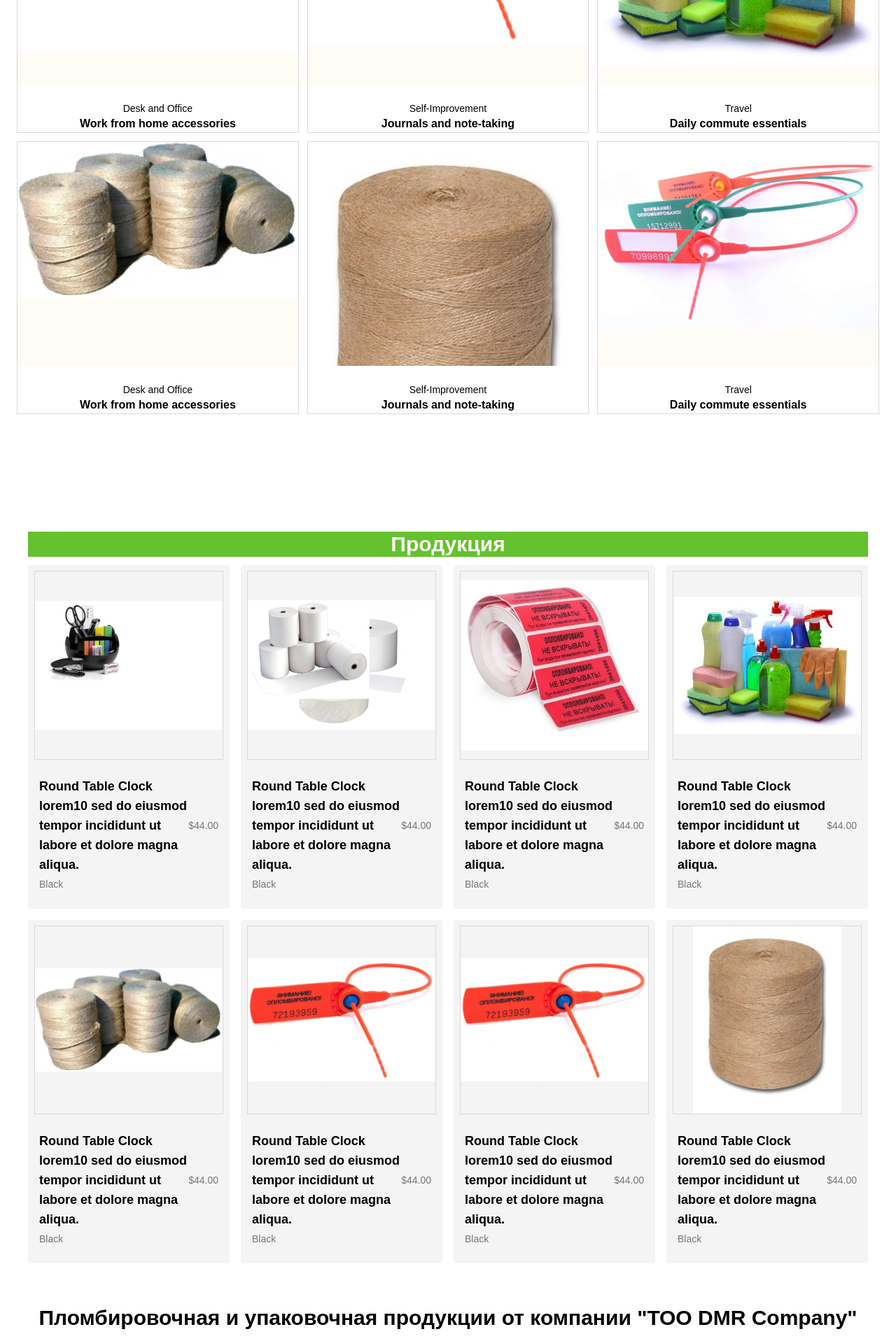
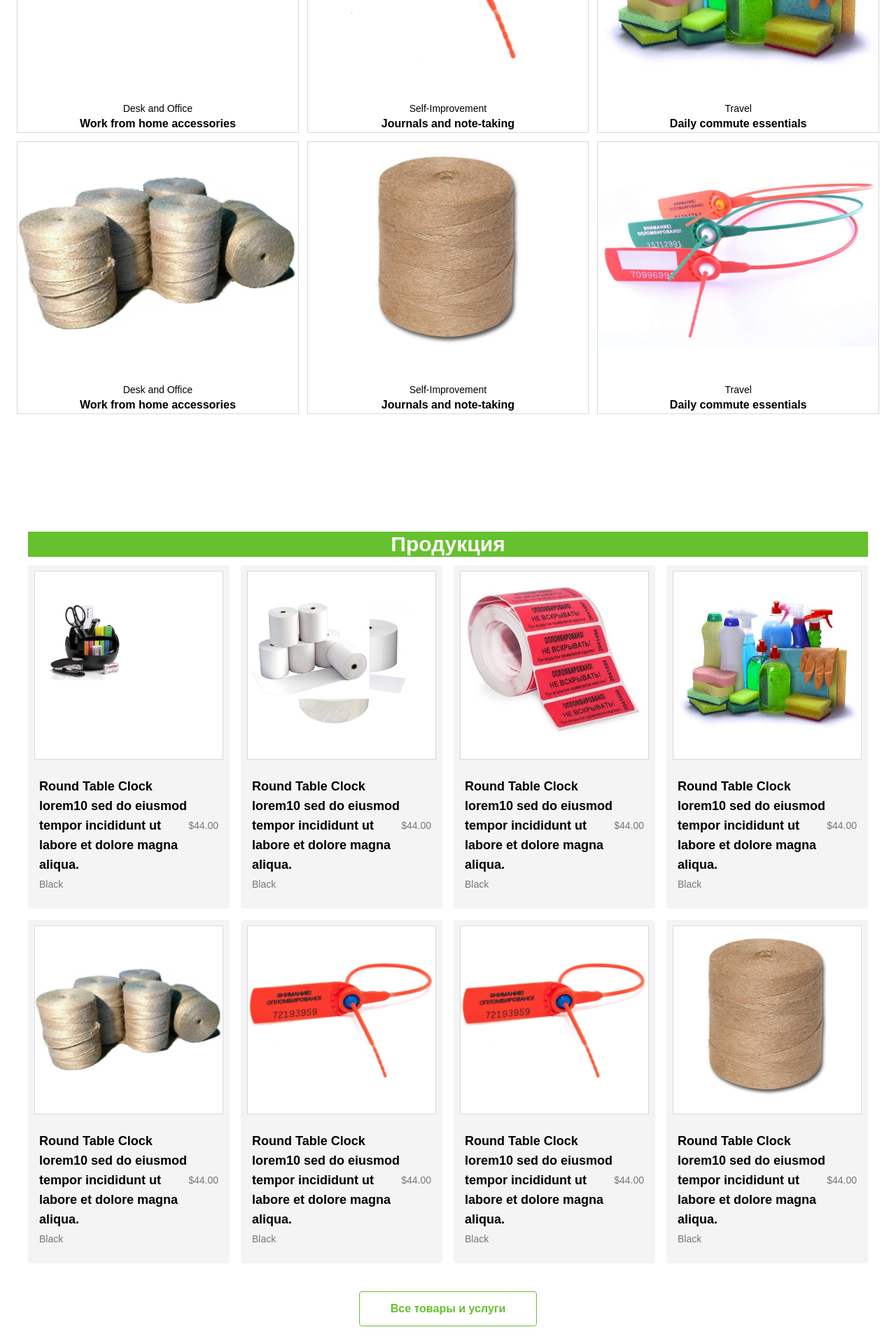
Before and after one commit to Wester641/ordinarykg, a React (Create React App) app: page / in a window 1280 px wide. Shown: the part 880-2797 px from the top of the page at 70% size. Built offline with nearby package versions, Linux system fonts and the light colour scheme.

Commit message:
currected styles

```diff
--- a/src/components/productsCards/Product.jsx
+++ b/src/components/productsCards/Product.jsx
@@ -6,7 +6,7 @@ const Product = (props) => {
       <div className="max-w-80 max-h-80 relative overflow-y-hidden box-border">
         <div className="mt-2 w-[270px] h-[270px] m-auto border border-[#d9d9d9]">
           <img
-            className="w-full h-full object-contain"
+            className="w-full h-full object-contain bg-[#fff]"
             src={props.img}
             alt="img"
           />
--- a/src/components/productsCards/ProductsCards.jsx
+++ b/src/components/productsCards/ProductsCards.jsx
@@ -1,9 +1,11 @@
 import React from "react";
 import Product from "./Product";
 import { products } from "../../constans/productsCard";
+import Button from "../../ui/Button";
 
 export default function ProductsCards() {
   return (
+    <>
       <div className="container mx-auto my-10 bg-[#fff]">
         <h2 className="text-3xl font-bold text-gray-900 text-center bg-green text-white my-3 ">
           Продукция
@@ -21,5 +23,7 @@ export default function ProductsCards() {
           ))}
         </div>
       </div>
+      <Button name="Все товары и услуги" />
+    </>
   );
 }
--- a/src/components/promoSection/PromoBanner.jsx
+++ b/src/components/promoSection/PromoBanner.jsx
@@ -3,7 +3,7 @@ import PromoBannerImg from "../../Img/PromoSectionImg.png";
 
 export default function PromoBanner() {
   return (
-    <div className="w-full ">
+    <div className="w-full mt-10">
       <h1 className=" text-3xl text-center font-bold py-5">
         Пломбировочная и упаковочная продукции от компании "ТОО DMR Company"
       </h1>
--- a/src/components/promoSection/PromoSection.jsx
+++ b/src/components/promoSection/PromoSection.jsx
@@ -30,12 +30,16 @@ export default function PromoSection() {
                 key={callout.name}
                 className="group relative  ring-offset-slate-100 flex flex-col items-center justify-center border border-[#d9d9d9]"
               >
-                <div className="relative h-80 w-full overflow-hidden rounded-lg bg-white sm:aspect-h-1 sm:aspect-w-2 lg:aspect-h-1 lg:aspect-w-1 group-hover:opacity-75">
-                  <img
-                    src={callout.imageOrg ? callout.imageOrg : callout.imageSrc}
-                    alt={callout.imageAlt}
-                    className=" object-cover object-center"
-                  />
+                <div>
+                  <div className="relative flex items-center h-80 w-full overflow-hidden rounded-lg bg-[#fff] sm:aspect-h-1 sm:aspect-w-2 lg:aspect-h-1 lg:aspect-w-1 group-hover:opacity-75">
+                    <img
+                      src={
+                        callout.imageOrg ? callout.imageOrg : callout.imageSrc
+                      }
+                      alt={callout.imageAlt}
+                      className="w-full h-full object-contain "
+                    />
+                  </div>
                 </div>
                 <h3 className="mt-6 text-sm text-gray-500">
                   <a href={callout.href}>
--- /dev/null
+++ b/src/ui/Button.jsx
@@ -0,0 +1,13 @@
+import React from "react";
+
+export default function Button({ name }) {
+  return (
+    <div className="flex justify-center">
+      <a href="/#">
+        <button className="text-base rounded py-3 px-11 text-green font-bold border border-green hover:bg-green hover:text-[#fff] ">
+          {name}
+        </button>
+      </a>
+    </div>
+  );
+}
```
Lines whose indentation alone changed are shown as unchanged.
